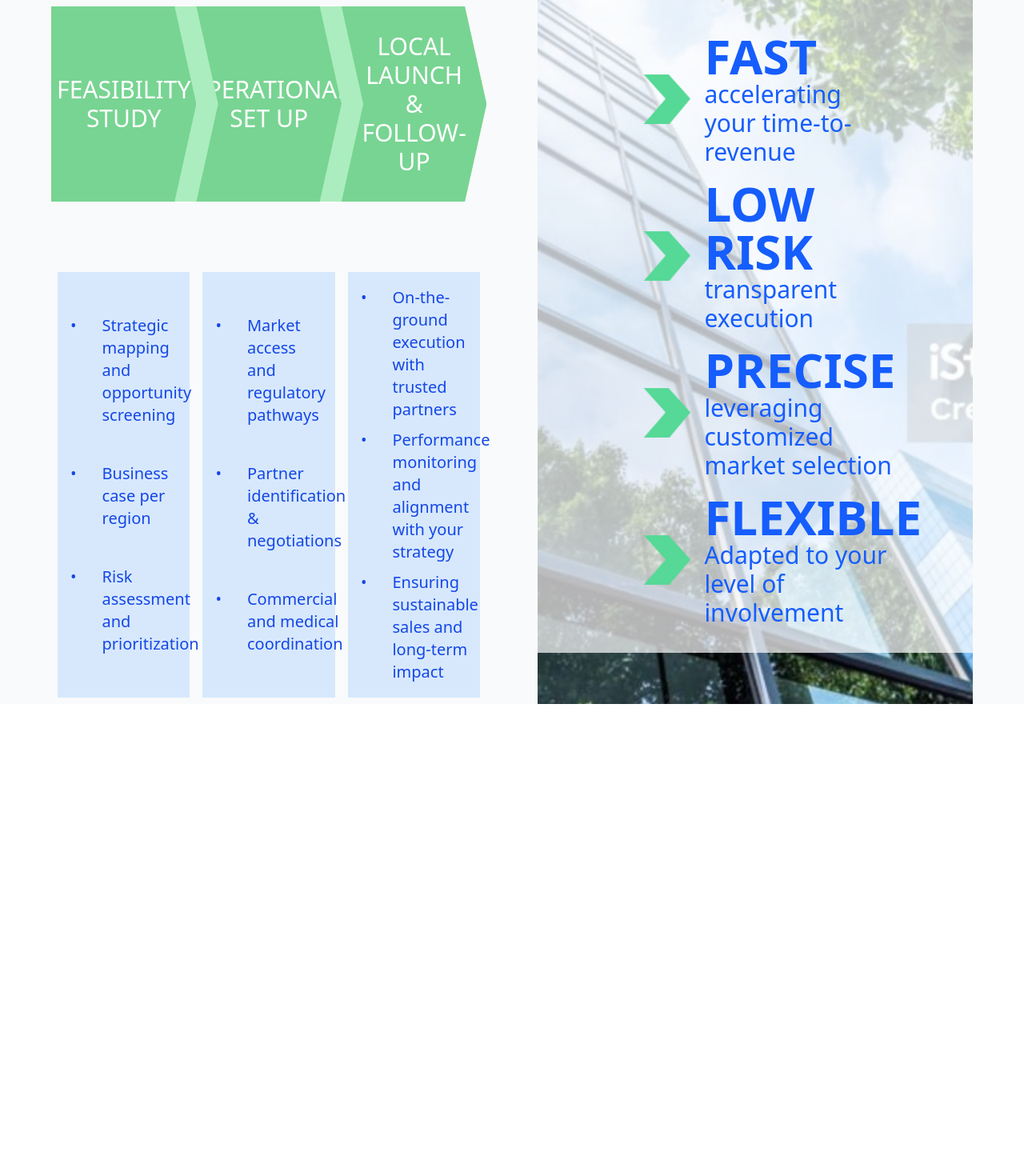
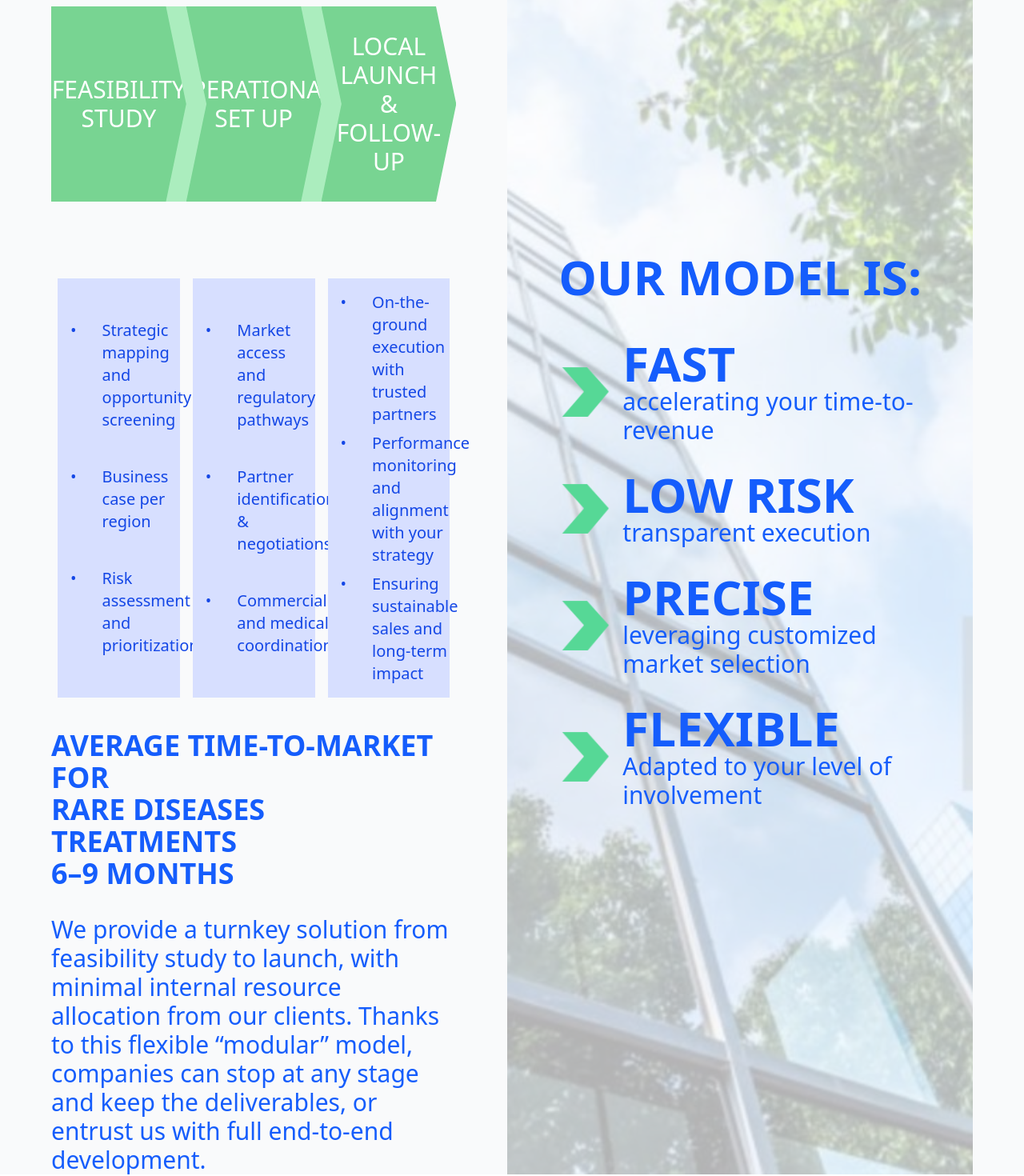
Before and after one commit to AnthonySTZ/BioInnovex, a React (Vite) app: page / in a window 1280 px wide. Shown: the part 3881-5351 px from the top of the page at 80% size. Before the commit the page ends 4761 px from the top, so only its background shows below. Built offline with nearby package versions, Linux system fonts and the light colour scheme.

Commit message:
adjust bg

```diff
--- a/src/components/Arrow.tsx
+++ b/src/components/Arrow.tsx
@@ -1,15 +1,13 @@
 type ArrowProps = {
-    height: number,
-    width: number,
-    arrowSize: number,
+    height: string,
+    width: string,
+    arrowSize: string,
 }
 
 export default function Arrow({height, width, arrowSize} : ArrowProps) {
     return (
-        <div className={`
-        flex flex-col items-center
-        h-${height}
-        `}>
+        <div className="flex flex-col items-center"
+        style={{ minHeight: `${height}rem` }}>
             <div className={`
             bg-blue-800
             w-${arrowSize} h-${arrowSize}
--- a/src/components/InfosItem.tsx
+++ b/src/components/InfosItem.tsx
@@ -8,11 +8,11 @@
     return (
         <div className="flex flex-col text-blue-700 text-xl items-center pt-4 gap-4 p-2">
             <Arrow
-                height={16}
-                width={0.5}
-                arrowSize={4}
+                height={"4"}
+                width={"0.5"}
+                arrowSize={"4"}
                 />
-            <div className="flex flex-col justify-evenly bg-blue-400/20 p-4 gap-2 h-full w-full">
+            <div className="flex flex-col justify-evenly bg-[rgb(215,223,255)] p-4 gap-2 h-full w-full">
                 {
                     infos.map((text, index) => (
                         <div key={index} className="flex gap-8">
--- a/src/components/Opportunity.tsx
+++ b/src/components/Opportunity.tsx
@@ -8,21 +8,32 @@
         <div className="mx-16 flex justify-between gap-16">
             <div className="flex flex-col gap-8">
                 <h1 className="text-6xl font-bold text-blue-600">FROM OPPORTUNITY TO REVENUE</h1>
-                <p className="text-blue-600 text-3xl font-semibold">
+                <p className="text-blue-600 text-3xl">
                     Our approach ensures a seamless transition from strategy to
                     execution, delivering measurable results on the ground.
                 </p>
                 <Timeline />
+                <h3 className="text-blue-600 text-4xl font-semibold">
+                    AVERAGE TIME-TO-MARKET FOR<br/>
+                    RARE DISEASES TREATMENTS<br/>
+                    6–9 MONTHS
+                </h3>
+                <p className="text-blue-600 text-3xl">
+                    We provide a turnkey solution from feasibility study to launch, with
+                    minimal internal resource allocation from our clients. Thanks to this
+                    flexible “modular” model, companies can stop at any stage and keep
+                    the deliverables, or entrust us with full end-to-end development.
+                </p>
             </div>
 
 
 
             {/* IMAGE */}
-            <div className="pt-40 bg-cover bg-center"
+            <div className="flex pt-60 bg-cover bg-center"
             style={{backgroundImage: `url(${building})`}}>
 
-                <div className="flex flex-col bg-white/70 p-8 px-32 gap-4 justify-center">
-                    <h2 className="text-6xl font-semibold text-blue-600 mb-8 text-center">OUR MODEL IS:</h2>
+                <div className="flex flex-col w-full bg-white/70 p-8 px-16 gap-8 justify-center">
+                    <h2 className="text-6xl font-semibold text-blue-600 mb-4 text-cente whitespace-nowrap">OUR MODEL IS:</h2>
                     {
                         models.map((model, index) => (
                             <ModelItem
```
